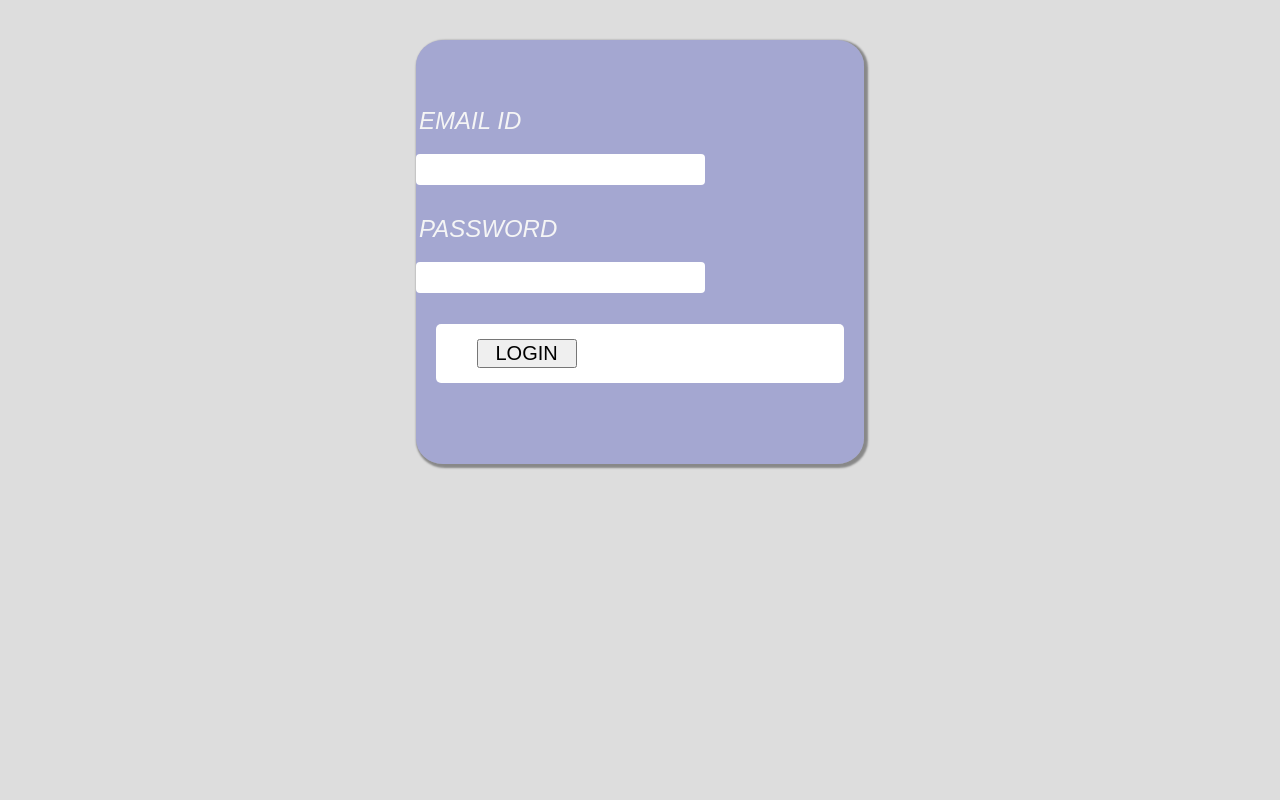
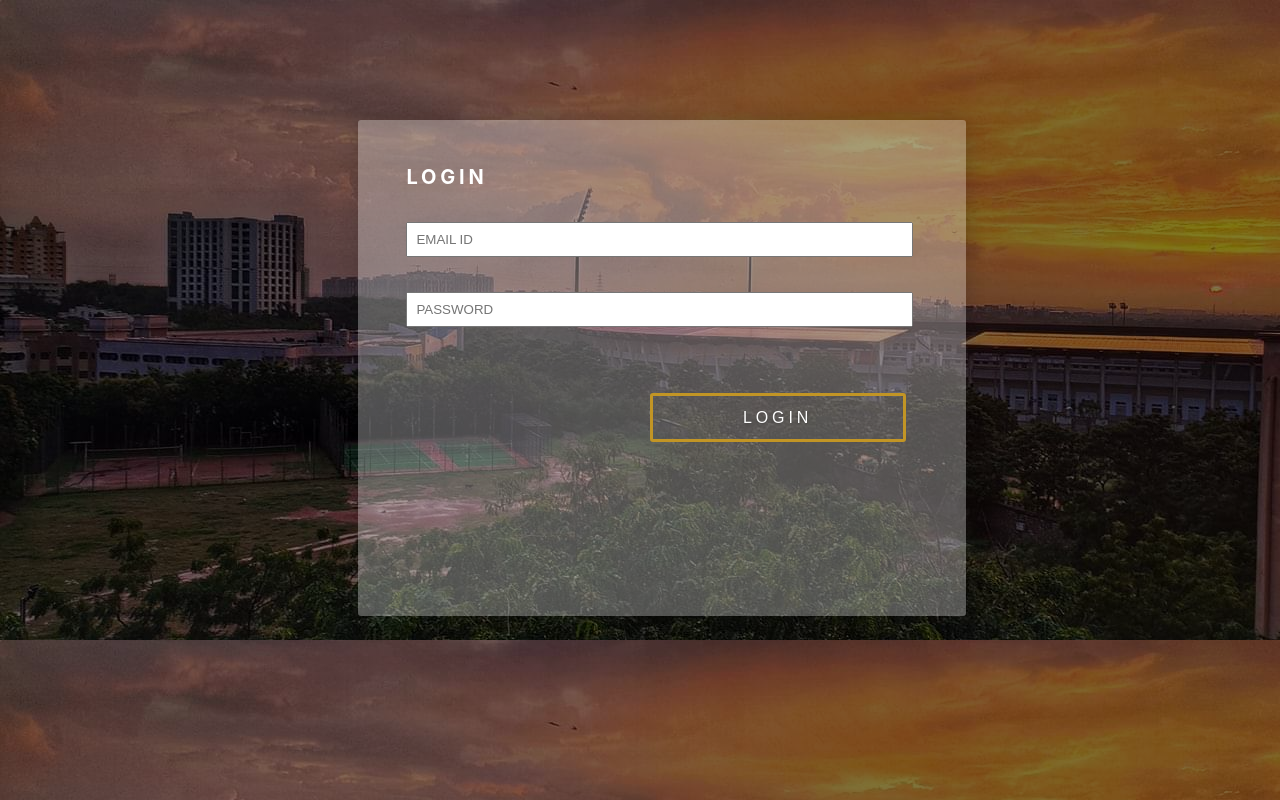
Before and after one commit to Rito2323/SSD-project-Team7, a React (Create React App) app in the folder survey-builder-frontend/: page / in a window 1280 px wide. Built offline with nearby package versions, Linux system fonts and the light colour scheme.

Commit message:
login page final

```diff
--- a/survey-builder-frontend/src/App.css
+++ b/survey-builder-frontend/src/App.css
@@ -10,8 +10,88 @@
   margin-top: 0vh;
 }*/
 
+.loginWrapper {
+  background:linear-gradient(rgba(0,0,0,0.5), rgba(0,0,0,0.5)), url("./IIITsunset.jpg");
+  min-height: 100vh;
+  text-align: center;
+  position: relative;
+}
+
+.login {
+  position: absolute;
+  left: 28%;
+  top: 10%;
+  padding:6vh;
+  padding-top: 4vh;
+  background-color: rgba(255,255,255,0.3);
+  border-radius: 3px;
+  height: 52vh;
+  width: 40vw;
+  margin-left: auto;
+  margin-right: auto;
+  margin-top: 5vh;
+  box-shadow: 0px 0px 20px 0 #0000002c;
+}
+
+.eid {
+  color: white;
+  text-align: left;
+  padding-bottom: 2vh;
+  font-size: 15px;
+}
+
+.loginHeading {
+  text-align: left;
+  color: white;
+  letter-spacing: 0.3vw;
+  font-size: 20px;
+}
+
+.emailInput{
+  width: 95%;
+  padding: 6pt;
+}
+
+.passwordInput{
+  width: 95%;
+  padding: 6pt;
+}
+
 .App table {
   border-spacing: 0px;
+}
+
+.btn {
+  width: 50%;
+  background-color: rgb(0, 0, 0, 0);
+  margin-top: 50px;
+  margin-left: 17vw;
+}
+
+.login-button {
+  width: 100%;
+  height: 100%;
+  background-color: transparent;
+  border: solid #c29525 3px;
+  border-radius: 3px;
+  font-family: 'Oxygen', sans-serif;
+  font-size: 2.5rem;
+  /* text-transform: uppercase; */
+  color: #fff;
+  padding: 2rem;
+  /* margin-left: -40%; */
+  text-shadow: 0 0.2rem 0.4rem rgba(0, 0, 0, 0.2);
+  letter-spacing: 0.3vw;
+  cursor: pointer;
+}
+
+.login-button:hover {
+  background-color: rgba(194, 149, 37, 0.8);
+  border: none;
+  transition: 200ms;
+  font-size: 3rem;
+  margin-top: -1px;
+  box-shadow: 0 0.3rem 0.5rem rgba(0, 0, 0, 0.4);
 }
 
 .SurveyBuilder {
--- a/survey-builder-frontend/src/components/Login/Loginn.js
+++ b/survey-builder-frontend/src/components/Login/Loginn.js
@@ -1,7 +1,7 @@
 import React, { useState } from 'react'
-import App from '../../App';
+//import App from '../../App';
 //import React, { Component } from "react";
-import './login.css';
+import '../../App.css';
 import { Link } from 'react-router-dom'
 
 function Login(props) {
@@ -26,18 +26,20 @@ function Login(props) {
     }
 
     return (
+        <div className="loginWrapper">
             <form className="login" action="" onSubmit={submitForm}>
+                <h1 className="loginHeading">LOGIN</h1>
                 <div className="eid">
-                <label className="email login-label" hrtmlFor="email">EMAIL ID</label><br></br>
-                <input type="text" name="email" id="email" autoComplete="off" value={email}
-                    onChange={(e) => setEmail(e.target.value)}
+                    <label className="email login-label" hrtmlFor="email"></label><br></br>
+                    <input className="emailInput" type="text" name="email" id="email" autoComplete="off" value={email}
+                        onChange={(e) => setEmail(e.target.value)} placeholder="EMAIL ID"
                     />
                     <br />
                 </div>
                 <div className="eid">
-                <label className="email login-label" hrtmlFor="password">PASSWORD</label><br />
-                <input type="password" name="password" id="password" autoComplete="off" value={password}
-                    onChange={(e) => setPassword(e.target.value)}
+                    <label className="email login-label" hrtmlFor="password"></label><br />
+                    <input className="passwordInput" type="password" name="password" id="password" autoComplete="off" value={password}
+                        onChange={(e) => setPassword(e.target.value)} placeholder="PASSWORD"
                     />
                 </div>
                 <div className="btn">
@@ -74,6 +76,7 @@ function Login(props) {
                     }
                 </div>
             </form>
+        </div>
     )
 }
 export default Login;
--- a/survey-builder-frontend/src/components/Transcript/transcript.css
+++ b/survey-builder-frontend/src/components/Transcript/transcript.css
@@ -26,7 +26,7 @@
     font-size: 15px;
     letter-spacing: -0.01em;
 }
-.btn {
+.transcriptButton {
     font-family: 'Inter', sans-serif;
     font-weight: 600;
     background-color: white;
@@ -42,11 +42,11 @@
     font-size: .875rem;
 }
 
-.btn:hover{
+.transcriptButton:hover{
     background-color: var(--btn);
     color: white;
     border-color: var(--btn);
-}
+} */
 
 .dense-btn{
     font-family: 'Inter', sans-serif;
--- a/survey-builder-frontend/src/components/Transcript/transcript.js
+++ b/survey-builder-frontend/src/components/Transcript/transcript.js
@@ -95,7 +95,7 @@ class Transcript extends React.Component {
                     <h1 className="h1">Transcript Generator</h1>
                     <p className="p">Converts the given audio/video file into transcript,</p>
                     <p className="p">which can be downloaded as a text file.</p>
-                    <input className="btn" type="file" onChange={this.onFileUpload} />
+                    <input className="transcriptButton" type="file" onChange={this.onFileUpload} />
                 </div>
                 <div>
                     <button className="dense-btn" onClick={this.generateTranscript}>
```
Lines whose indentation alone changed are shown as unchanged.
